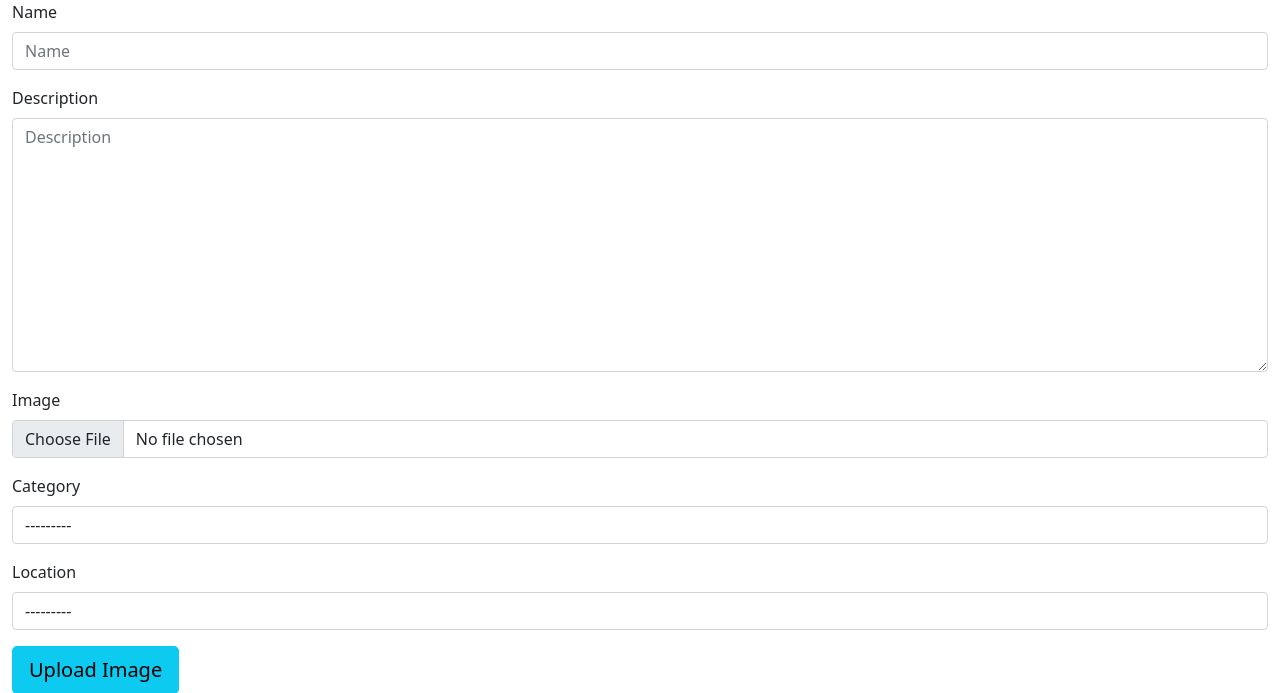
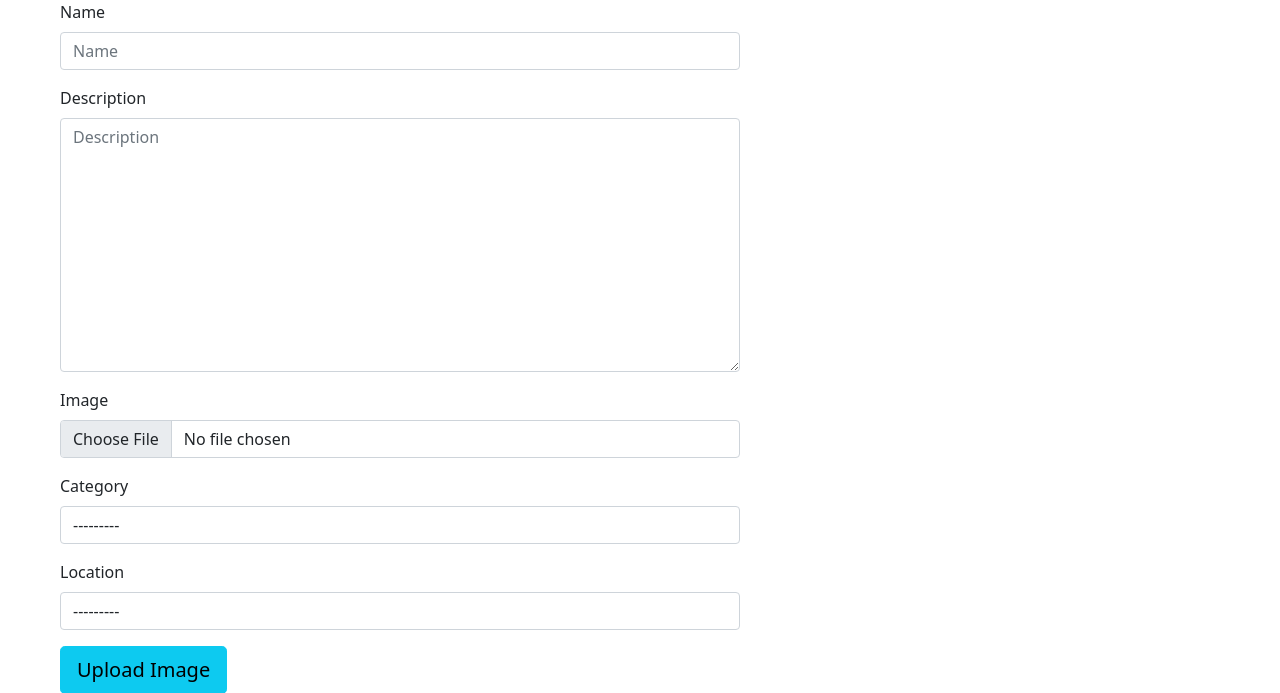
Before and after one commit to Mathenge-Alex/Photo_Gallery, a Django app: page /uploads in a window 1280 px wide. Shown: the part 94-787 px from the top of the page. Run offline with Django 4.2, Linux system fonts and the light colour scheme; data that the repository does not hold is empty; some libraries are stand-ins or nearby versions.

Commit message:
Style: Add styling to upload form

```diff
--- a/photos/templates/photos/upload_picture.html
+++ b/photos/templates/photos/upload_picture.html
@@ -2,7 +2,7 @@
 {% load bootstrap4 %}
 {% block content %}
 
-<div class="container-fluid bg-form" >
+<div class="container-fluid bg-form mx-5 mb-5" style="height:10vh; width: 55%; margin: 0 auto;">
   <div class="form-container image-upload ">
     <form action="{%url 'upload_picture' %}" method="post" enctype="multipart/form-data">
       {%csrf_token%}
```
